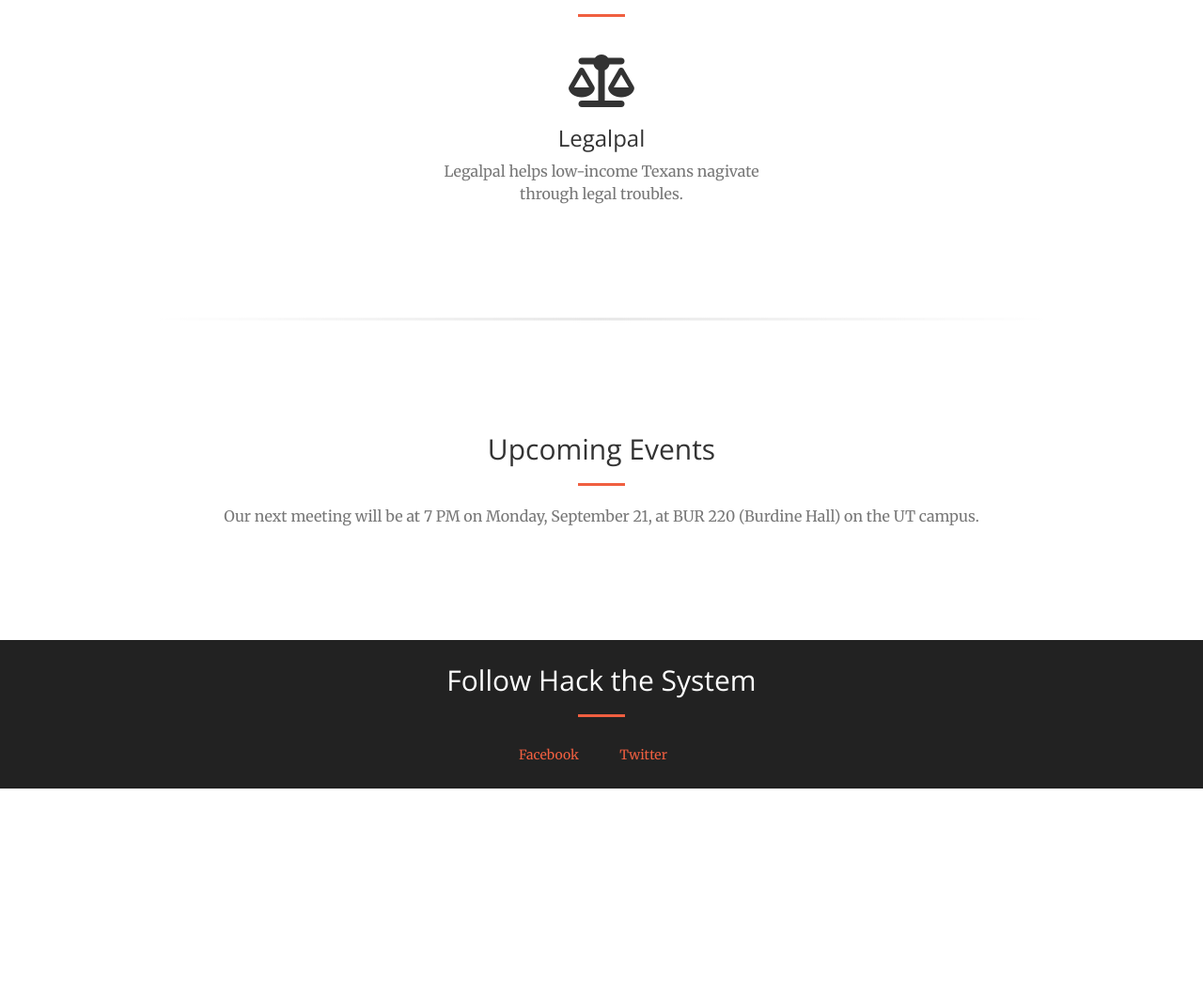
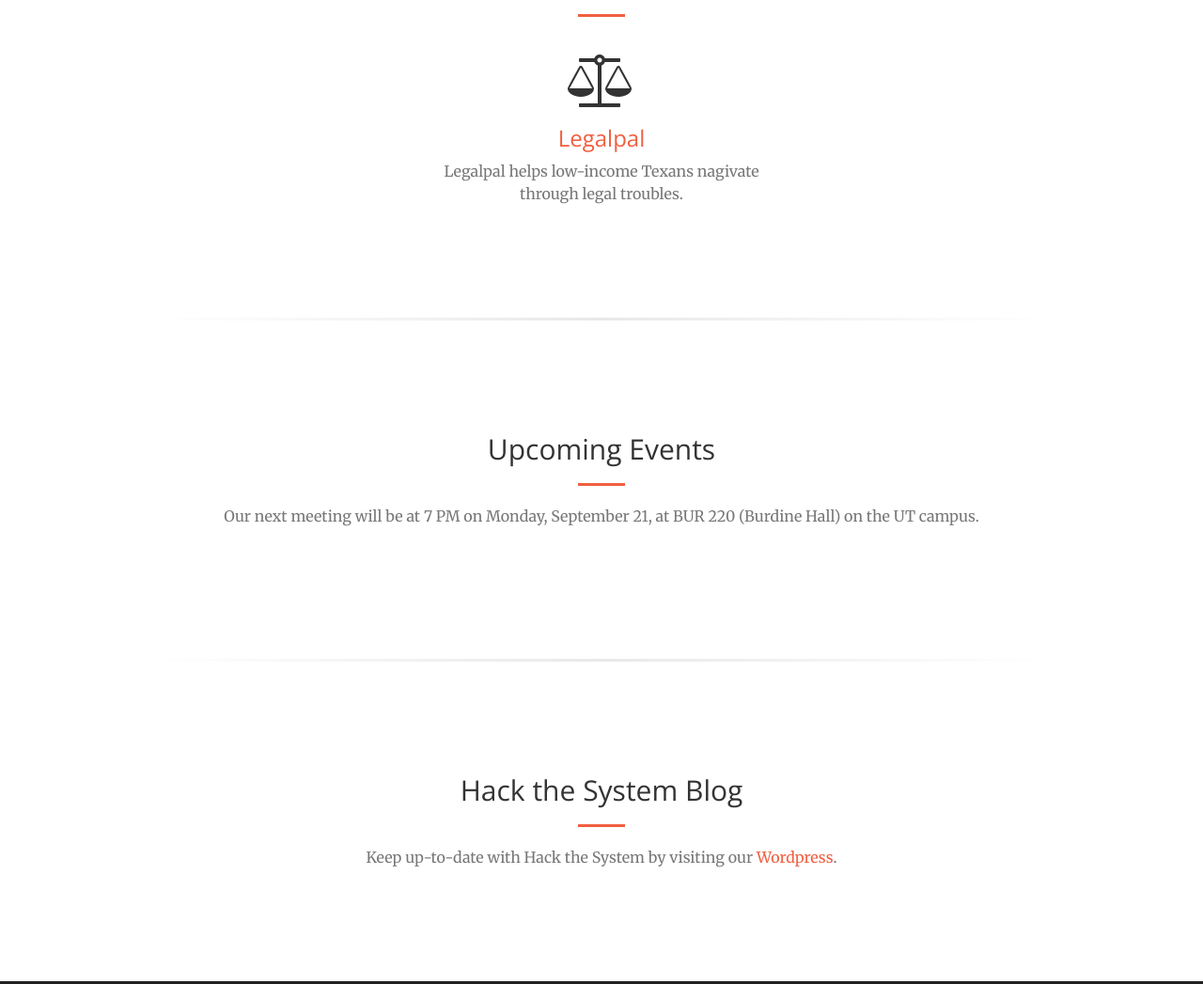
Before and after one commit to hackthesystemATX/hts-website, a plain HTML site: page index.html in a window 1280 px wide. Shown: the part 1306-2353 px from the top of the page at 94% size. Before the commit the page ends 2145 px from the top, so only its background shows below. Drawn offline with nearby package versions, Linux system fonts and the light colour scheme.

Commit message:
changing things

```diff
--- a/index.html
+++ b/index.html
@@ -17,7 +17,7 @@
     <!-- Custom Fonts -->
     <link href='http://fonts.googleapis.com/css?family=Open+Sans:300italic,400italic,600italic,700italic,800italic,400,300,600,700,800' rel='stylesheet' type='text/css'>
     <link href='http://fonts.googleapis.com/css?family=Merriweather:400,300,300italic,400italic,700,700italic,900,900italic' rel='stylesheet' type='text/css'>
-    <link rel="stylesheet" href="font-awesome-4.4.0/css/font-awesome.min.css" type="text/css">
+    <link rel="stylesheet" href="fonts/font-awesome-4.4.0/css/font-awesome.min.css" type="text/css">
 
     <!-- Plugin CSS -->
     <link rel="stylesheet" href="css/animate.min.css" type="text/css">
@@ -60,6 +60,9 @@
                     </li>
                     <li>
                         <a class="page-scroll" href="#events">Upcoming Events</a>
+                    </li>
+                    <li>
+                        <a class="page-scroll" href="#blog">Blog</a>
                     </li>
                     <li>
                         <a class="page-scroll" href="#contact">Contact</a>
@@ -107,7 +110,7 @@
                 <div class="col-lg-12 col-md-12 text-center">
                     <div class="service-box">
                         <i class="fa fa-4x fa-balance-scale"></i>
-                        <h3>Legalpal</h3>
+                        <h3><a href="http://www.legalpal.org">Legalpal</a></h3>
                         <p class="text-muted">Legalpal helps low-income Texans nagivate through legal troubles.</p>
                     </div>
                 </div>
@@ -165,6 +168,25 @@
         </div>
     </section>
 
+    <hr class="separator">
+
+    <section id="blog">
+        <div class="container">
+            <div class="row">
+                <div class="col-lg-12 text-center">
+                    <h2 class="section-heading">Hack the System Blog</h2>
+                    <hr class="primary">
+                </div>
+            </div>
+        </div>
+        <div class="container">
+            <div class="row">
+                <div class="col-lg-12 text-center">
+                    <p class="text-muted">Keep up-to-date with Hack the System by visiting our <a href="wordpress link here">Wordpress</a>.</p>
+                </div>
+            </div>
+    </section>
+
 
     <section class="bg-dark" id="contact">
         <div class="container">
```
Also changed, not shown: 1 other file.
